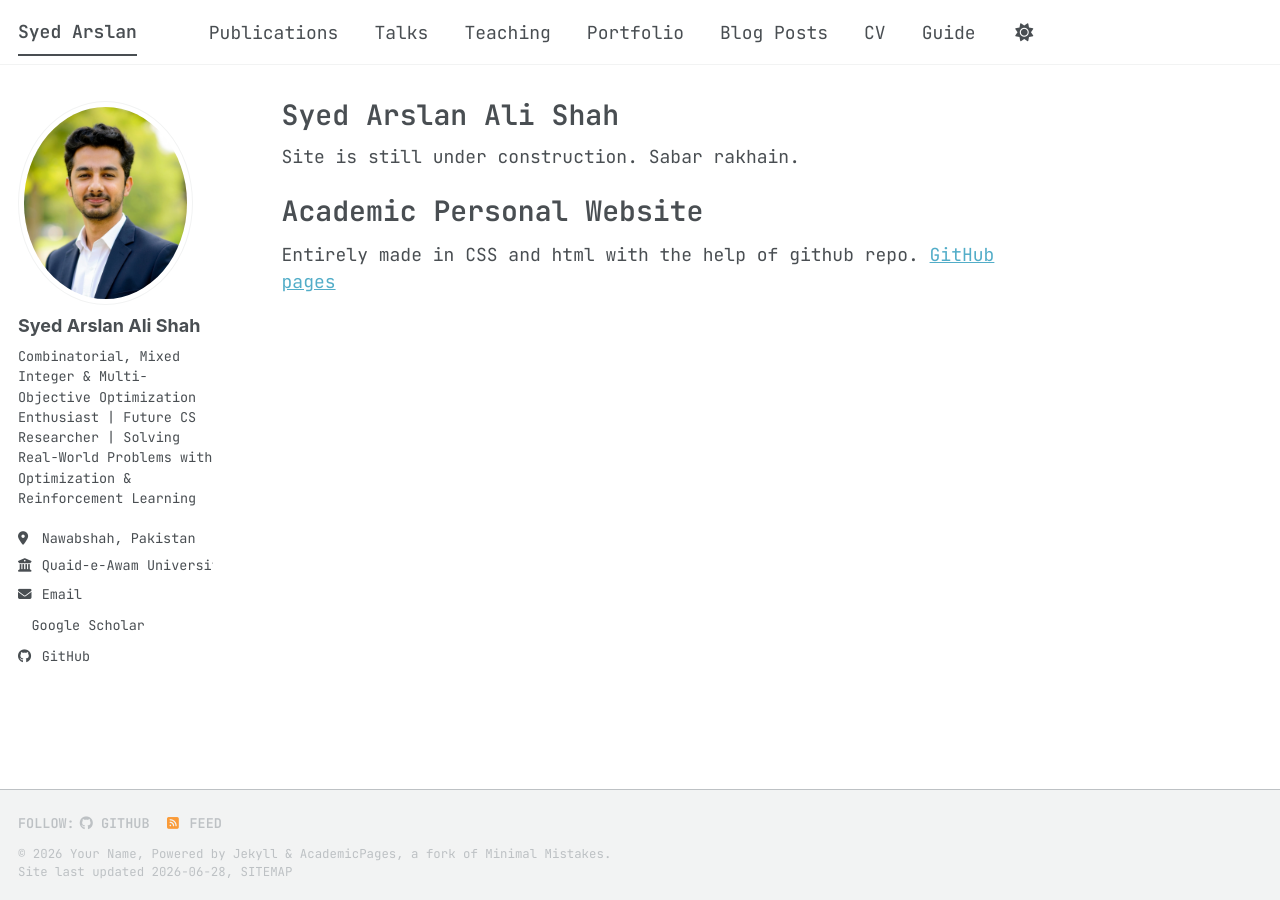
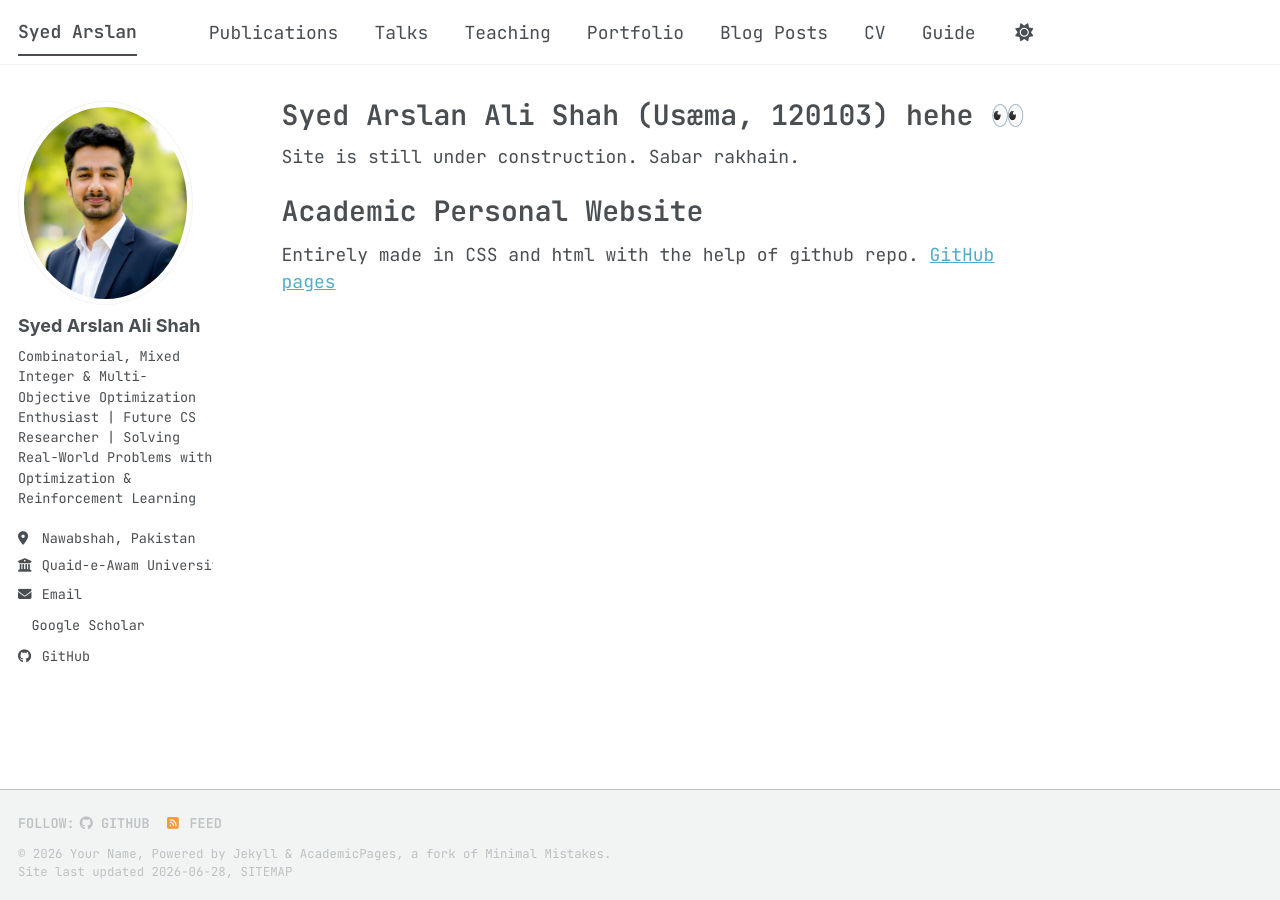
Before and after one commit to syedarslann/syedarslann.github.io, a Jekyll site: the page built from _pages/about.md, in a window 1280 px wide. Built offline with Jekyll 4.4.1, drawn with Linux system fonts in a browser that asks for light colours; a style sheet for code colours, icons or effects is not loaded.

Commit message:
Update about.md

```diff
--- a/_pages/about.md
+++ b/_pages/about.md
@@ -1,6 +1,6 @@
 ---
 permalink: /
-title: "Syed Arslan Ali Shah"
+title: "Syed Arslan Ali Shah (Usæma, 120103) hehe 👀 "
 author_profile: true
 redirect_from:
   - /about/
```
